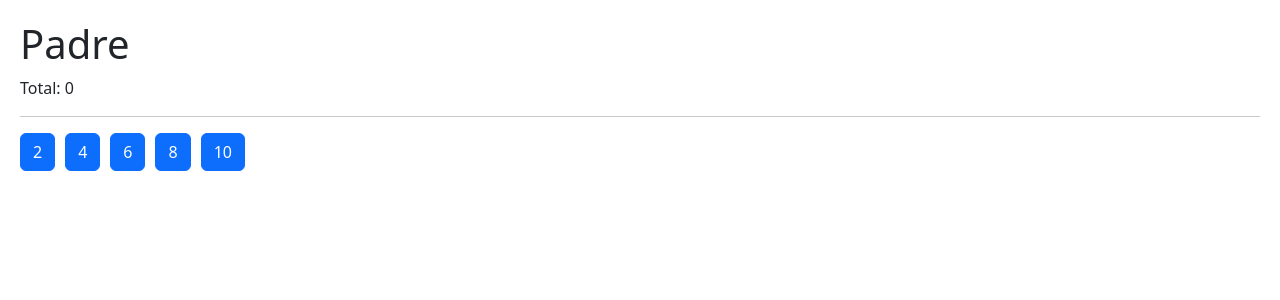
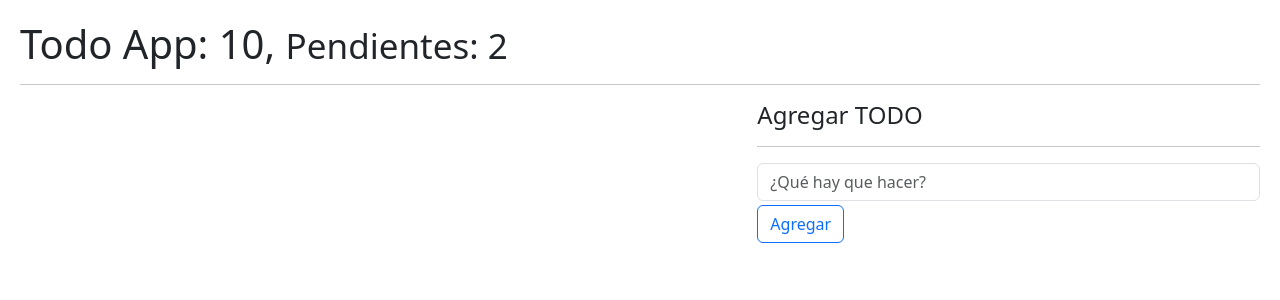
Before and after one commit to kleecollage/React-Hooks, a React (Vite) app: page / in a window 1280 px wide. Shown: the top 300 px of the page. Built offline with nearby package versions, Linux system fonts and the light colour scheme.

Commit message:
useReducer added
use and handling of useEffect hook

```diff
--- a/src/02-useEffect/FormWithCustomHook.jsx
+++ b/src/02-useEffect/FormWithCustomHook.jsx
@@ -1,9 +1,8 @@
-import { useEffect } from "react";
 import { useForm } from "../hooks/useForm";
 
 export const FormWithCustomHook = () => {
 
-    const { formState, onInputChange, username, email, password, onResetForm } =
+    const { formState, onInputChange, onResetForm, username, email, password } =
 			useForm({
 				username: '',
 				email: '',
--- a/src/02-useEffect/Message.jsx
+++ b/src/02-useEffect/Message.jsx
@@ -5,14 +5,10 @@
     const [coords, setCoords] = useState({ x: 0, y: 0 });
 
     useEffect(() => {
-
         const onMouseMove = ({ x, y }) => {
             setCoords({x,y})
         }
-
-
         window.addEventListener('mousemove', onMouseMove);
-
 
       return () => {
           window.removeEventListener('mousemove', onMouseMove);
--- /dev/null
+++ b/src/08-useReducer/TodoAdd.jsx
@@ -0,0 +1,39 @@
+import {useForm} from '../hooks/useForm'
+
+export const TodoAdd = ({onNewTodo}) => {
+    const { description, onInputChange, onResetForm } = useForm({
+        description: ''
+    })
+
+    const onFormSubmit = (e) => {
+        e.preventDefault();
+        if (description.trim().length <= 1) return
+
+        const newTodo = {
+            id: new Date().getTime(),
+            description: description,
+            done: false
+        };
+        onNewTodo(newTodo)
+        onResetForm()
+    }
+
+    return (
+        <form onSubmit={onFormSubmit}>
+            <input
+                type="text"
+                placeholder="¿Qué hay que hacer?"
+                className="form-control"
+                name="description"
+                value={description}
+                onChange={onInputChange}
+            />
+            <button
+                type="submit"
+                className="btn btn-outline-primary mt-1"
+            >
+                Agregar
+            </button>
+        </form>
+    )
+}
--- /dev/null
+++ b/src/08-useReducer/TodoApp.jsx
@@ -0,0 +1,64 @@
+import { useEffect, useReducer } from "react"
+import { todoReducer, TodoList, TodoAdd } from '../08-useReducer'
+
+const initialState = [
+    // {
+    //     id: new Date().getTime(),
+    //     description: 'Recolectar la piedra del Alma',
+    //     done: false
+    // },
+
+];
+
+const init = () => {
+    return JSON.parse(localStorage.getItem('todos')) || [];
+}
+
+export const TodoApp = () => {
+
+    const [todos, dispatch] = useReducer( todoReducer, initialState, init )
+
+    const handleNewTodo = (todo) => {
+        const action = {
+            type: '[TODO] Add Todo',
+            payload: todo
+        }
+        dispatch(action)
+    }
+
+    const handleDeleteTodo = (id) => {
+        dispatch({
+            type: '[TODO] Remove Todo',
+            payload: id
+        })
+    }
+
+
+    useEffect(() => {
+        console.log(todos)
+        localStorage.setItem('todos', JSON.stringify(todos))
+    }, [todos])
+
+
+    return (
+        <>
+            <h1>Todo App: 10, <small>Pendientes: 2</small></h1>
+            <hr />
+            <div className="row">
+                <div className="col-7">
+                    <TodoList
+                        todos={todos}
+                        onDeleteTodo={handleDeleteTodo}
+                    />
+                </div>
+                <div className="col-5">
+                    <h4>Agregar TODO</h4>
+                    <hr />
+                    <TodoAdd
+                        onNewTodo={handleNewTodo}
+                    />
+                </div>
+            </div>
+        </>
+  )
+}
--- /dev/null
+++ b/src/08-useReducer/TodoItem.jsx
@@ -0,0 +1,12 @@
+export const TodoItem = ({todo, onDeleteTodo}) => {
+    return (
+        <li className="list-group-item d-flex justify-content-between">
+            <span className="align-self-center">{todo.description}</span>
+            <button
+                className="btn btn-danger"
+                onClick={() => onDeleteTodo(todo.id)}
+            >Borrar
+            </button>
+        </li>
+  )
+}
--- /dev/null
+++ b/src/08-useReducer/TodoList.jsx
@@ -0,0 +1,16 @@
+import { TodoItem } from "./TodoItem"
+
+export const TodoList = ({todos = [], onDeleteTodo}) => {
+    return (
+
+       <ul className="list-group">
+            {todos.map(todo => (
+                <TodoItem
+                    key={todo.id}
+                    todo={todo}
+                    onDeleteTodo={ onDeleteTodo } />
+            ))
+            }
+        </ul>
+    )
+}
--- /dev/null
+++ b/src/08-useReducer/index.js
@@ -0,0 +1,3 @@
+export { todoReducer } from './todoReducer';
+export { TodoList } from './TodoList';
+export { TodoAdd } from './TodoAdd';
--- /dev/null
+++ b/src/08-useReducer/intro-reducer.js
@@ -0,0 +1,32 @@
+const initialState = [{
+    id: 1,
+    todo: 'Recolectar la piedra del Alma',
+    done: false,
+}];
+
+const todoReducer = (state = initialState, action = {}) => {
+
+    if (action.type === '[TODO] add todo') {
+        return [...state, action.payload];
+    }
+
+    return state;
+}
+
+let todos = todoReducer();
+
+const newTodo = {
+    id: 2,
+    todo: 'Recolectar la piedra del Poder',
+    done: false,
+}
+
+const addTodoAction = {
+    type: '[TODO] add todo',
+    // newTodo: newTodo, // mejor conocido como payload
+    payload: newTodo,
+}
+
+todos = todoReducer(todos, addTodoAction)
+
+console.log({state: todos})
--- /dev/null
+++ b/src/08-useReducer/todoReducer.js
@@ -0,0 +1,13 @@
+export const todoReducer = (initialState = [], action) => {
+    switch (action.type) {
+        case '[TODO] Add Todo':
+            return [ ...initialState, action.payload ]
+
+        case '[TODO] Remove Todo':
+            return initialState.filter( todo => todo.id !== action.payload )
+
+        default:
+            return initialState;
+
+    }
+}
--- a/src/hooks/useForm.js
+++ b/src/hooks/useForm.js
@@ -2,11 +2,12 @@
 
 export const useForm = ( initialForm = {} ) => {
 
-    const [formState, setFormState] = useState({
-			username: '',
-			email: '',
-			password: '',
-    });
+    const [formState, setFormState] = useState(initialForm);
+        // ({
+		// 	username: '',
+		// 	email: '',
+		// 	password: '',
+        // });
 
     const onInputChange = ({ target }) => {
         const { name, value } = target;
--- a/src/main.jsx
+++ b/src/main.jsx
@@ -1,7 +1,9 @@
 import React from 'react'
 import ReactDOM from 'react-dom/client'
 import './index.css'
-import { Padre } from './07-tarea-memo/Padre';
+import { TodoApp } from './08-useReducer/TodoApp';
+//import './08-useReducer/intro-reducer'
+// import { Padre } from './07-tarea-memo/Padre';
 // import { MultipleCustomHooks } from './03-examples/MultipleCustomHooks';
 // import { FocusScreen } from './04-useRef/FocusScreen';
 // import { Layout } from './05-useLayoutEffect/Layout';
@@ -30,8 +32,9 @@
 	<Memorize/>
 	<MemoHook/>
 	<CallbackHook/>
+	<Padre />
 	*/
 		}
-		<Padre />
+		<TodoApp/>
 	</React.StrictMode>
 );
```
